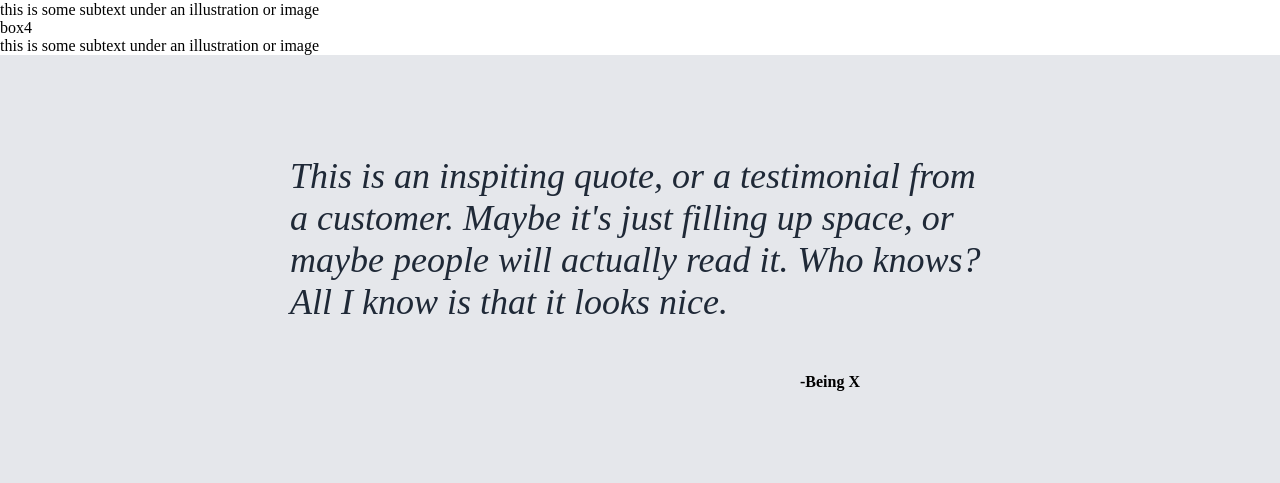
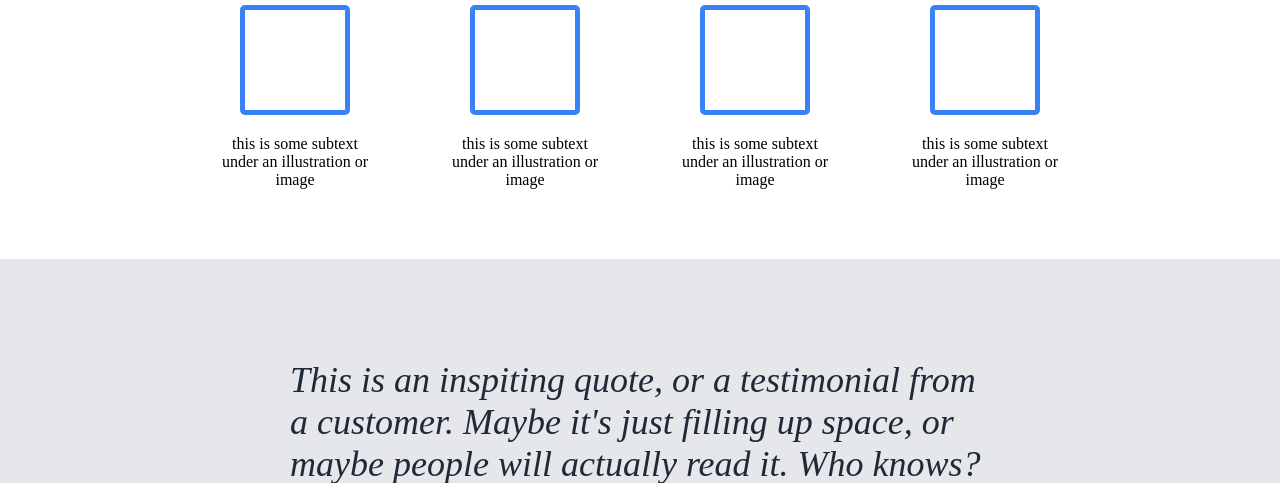
Before and after one commit to edem4963/odin-landing-page, a plain HTML site: page index.html in a window 1280 px wide. Shown: the part 617-1100 px from the top of the page. Drawn offline with Linux system fonts and the light colour scheme.

Commit message:
complete website

```diff
--- a/index.html
+++ b/index.html
@@ -38,24 +38,24 @@
         </div>
         <div class="third">
             <div class="header2">
-                Some Random Information.
+                <strong>Some Random Information.</strong>
             </div>
             <div class="box">
-                <div class="">
-                    <div class="">box1</div>
-                    <div class="">this is some subtext under an illustration or image</div>
+                <div class="boxsect">
+                    <div class="boximg"></div>
+                    <div class="boxtext">this is some subtext under an illustration or image</div>
                 </div>
-                <div class="">
-                    <div class="">box2</div>
-                    <div class="">this is some subtext under an illustration or image</div>
+                <div class="boxsect">
+                    <div class="boximg"></div>
+                    <div class="boxtext">this is some subtext under an illustration or image</div>
                 </div>
-                <div class="">
-                    <div class="">box3</div>
-                    <div class="">this is some subtext under an illustration or image</div>
+                <div class="boxsect">
+                    <div class="boximg"></div>
+                    <div class="boxtext">this is some subtext under an illustration or image</div>
                 </div>
-                <div class="">
-                    <div class="">box4</div>
-                    <div class="">this is some subtext under an illustration or image</div>
+                <div class="boxsect">
+                    <div class="boximg"></div>
+                    <div class="boxtext">this is some subtext under an illustration or image</div>
                 </div>
             </div>
         </div>
--- a/style.css
+++ b/style.css
@@ -80,6 +80,51 @@ body {
     align-items: center;
 }
 
+.third {
+    padding: 50px 100px;
+    display: flex;
+    flex-direction: column;
+    align-items: center;
+}
+
+.box {
+    display: flex;
+    justify-content: center;
+    align-items: center;
+    /*gap: 20px;*/
+}
+
+.boxsect {
+    display: flex;
+    flex-direction: column;
+    align-items: center;
+}
+
+.boximg {
+    height: 100px;
+    width: 100px;
+    border: 5px;
+    border-style: solid;
+    border-color: #3882f6;
+    border-radius: 5px;
+    margin-top: 20px;
+    display: flex;
+    justify-content: center;
+    align-items: center;
+}
+
+.boxtext {
+    text-align: center;
+    width: 150px;
+    margin: 20px 40px;
+}
+
+.header2 {
+    font-size: 36px;
+    color: #1F2937;
+
+}
+
 .fourth {
     background-color: #e5e7eb;
     padding: 100px;
```
